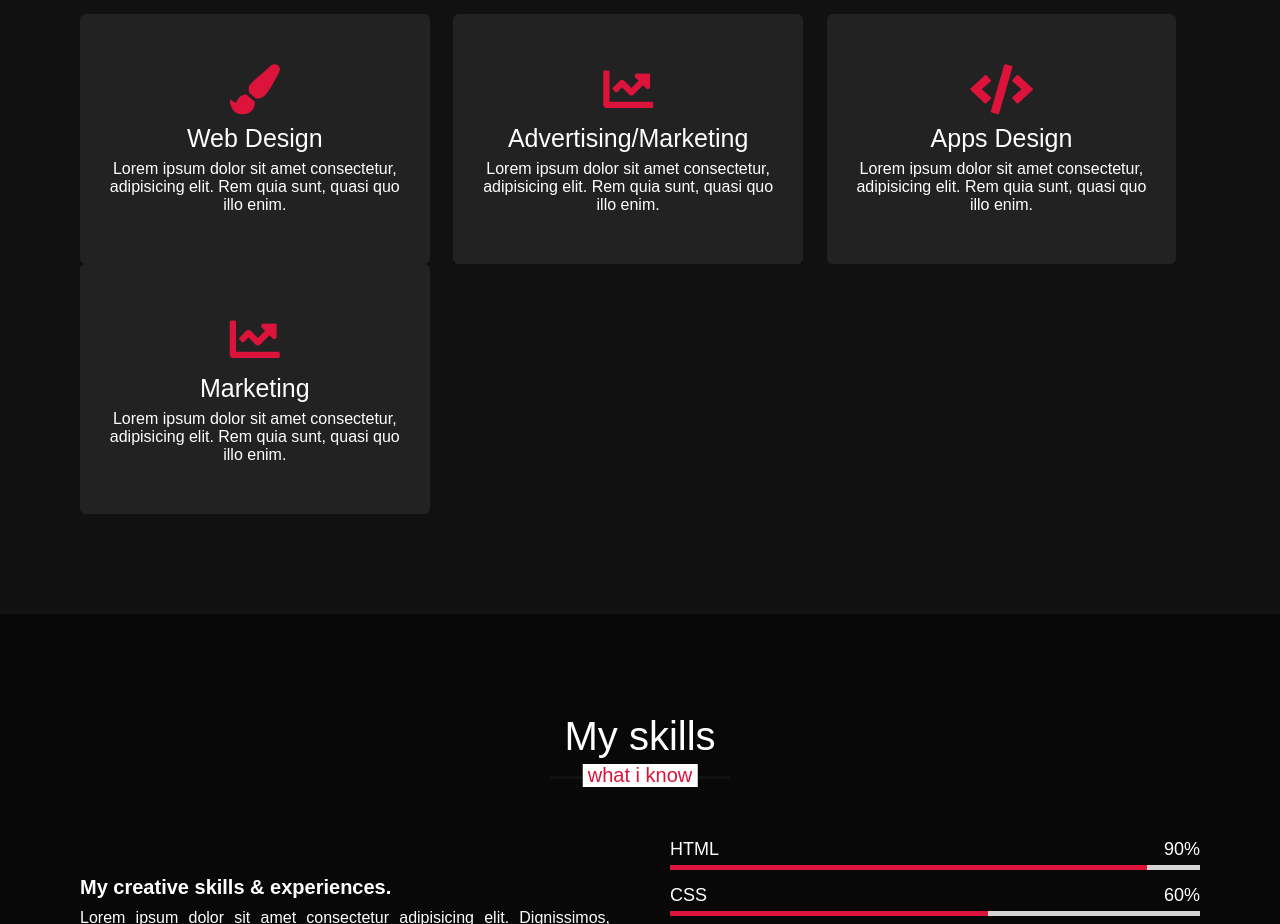
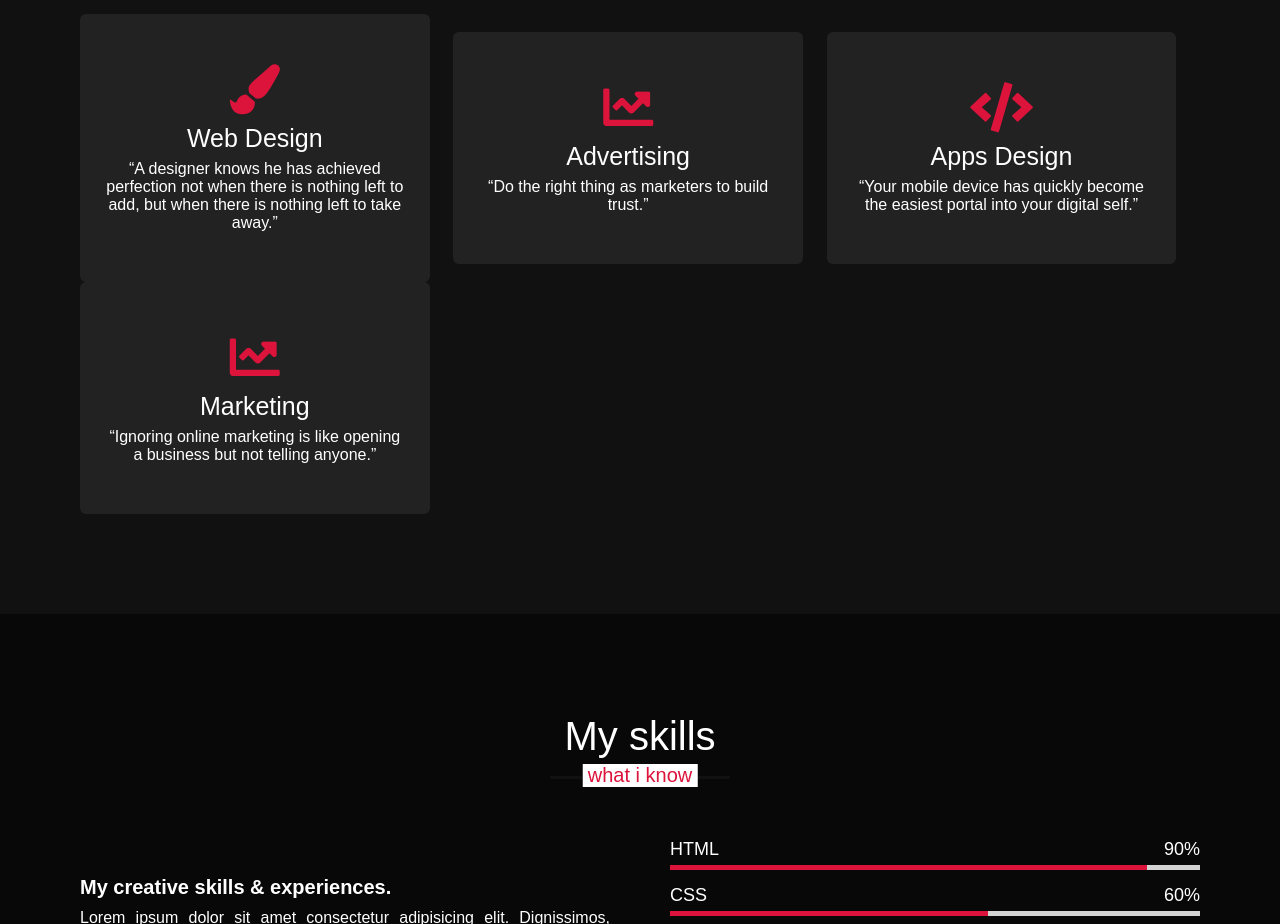
Before and after one commit to Karishma-Moond/Portfolio, a plain HTML site: page index.html in a window 1280 px wide. Shown: the part 1740-2664 px from the top of the page. Drawn offline with nearby package versions, Linux system fonts and the light colour scheme.

Commit message:
index.html
Signed-off-by: Karishma Moond <93302936+Karishma-Moond@users.noreply.github.com>

```diff
--- a/index.html
+++ b/index.html
@@ -67,21 +67,21 @@
                     <div class="box">
                         <i class="fas fa-paint-brush"></i>
                         <div class="text">Web Design</div>
-                        <p>Lorem ipsum dolor sit amet consectetur, adipisicing elit. Rem quia sunt, quasi quo illo enim.</p>
+                        <p>“A designer knows he has achieved perfection not when there is nothing left to add, but when there is nothing left to take away.”</p>
                     </div>
                 </div>
                 <div class="card">
                     <div class="box">
                         <i class="fas fa-chart-line"></i>
-                        <div class="text">Advertising/Marketing</div>
-                        <p>Lorem ipsum dolor sit amet consectetur, adipisicing elit. Rem quia sunt, quasi quo illo enim.</p>
+                        <div class="text">Advertising</div>
+                        <p>“Do the right thing as marketers to build trust.”</p>
                     </div>
                 </div>
                 <div class="card">
                     <div class="box">
                         <i class="fas fa-code"></i>
                         <div class="text">Apps Design</div>
-                        <p>Lorem ipsum dolor sit amet consectetur, adipisicing elit. Rem quia sunt, quasi quo illo enim.</p>
+                        <p>“Your mobile device has quickly become the easiest portal into your digital self.”</p>
                     </div>
                 </div>
                 <br>
@@ -89,7 +89,7 @@
                     <div class="box">
                         <i class="fas fa-chart-line"></i>
                         <div class="text">Marketing</div>
-                        <p>Lorem ipsum dolor sit amet consectetur, adipisicing elit. Rem quia sunt, quasi quo illo enim.</p>
+                        <p>“Ignoring online marketing is like opening a business but not telling anyone.”</p>
                     </div>
                 </div>
                </div>
```
